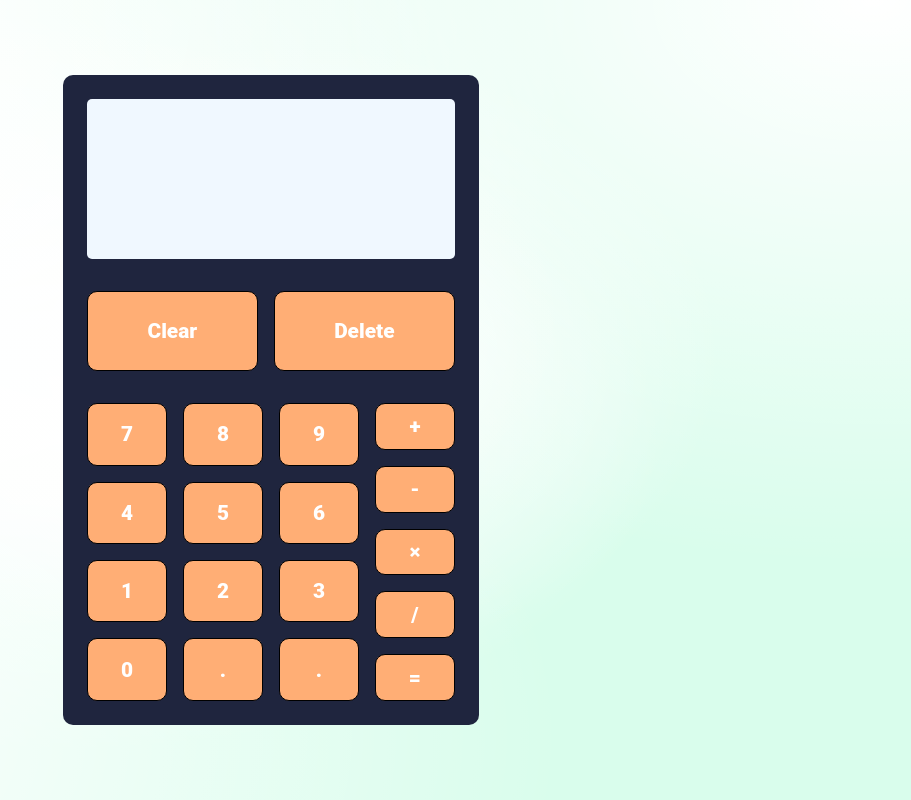
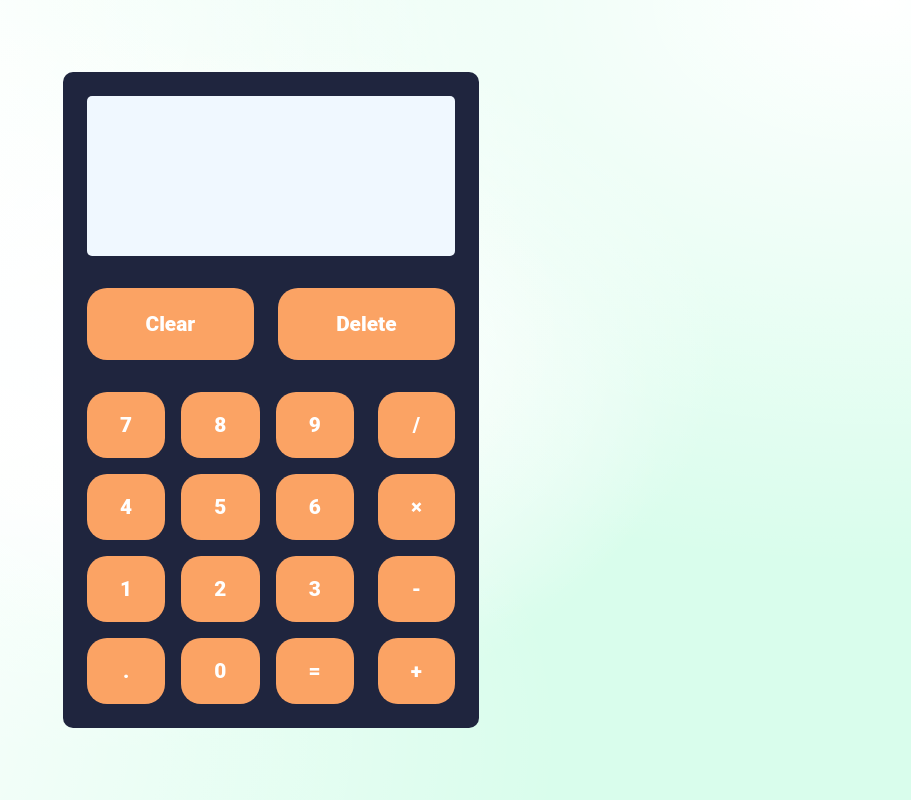
Before and after one commit to kipraschi/calculator, a plain HTML site: page index.html in a window 1280 px wide. Shown: the whole page, without its empty margins (369-1280 px from the left). Drawn offline with Linux system fonts and the light colour scheme.

Commit message:
change calculator layout

```diff
--- a/index.html
+++ b/index.html
@@ -26,16 +26,15 @@
                 <button class="key">1</button>
                 <button class="key">2</button>
                 <button class="key">3</button>
+                <button class="key">.</button>
                 <button class="key">0</button>
-                <button class="key">.</button>
-                <button class="key">.</button>
+                <button class="key">=</button>
             </div>
             <div id="operators">
+                <button class="key">/</button>
+                <button class="key">×</button>
+                <button class="key">-</button>
                 <button class="key">+</button>
-                <button class="key">-</button>
-                <button class="key">×</button>
-                <button class="key">/</button>
-                <button class="key">=</button>
 
             </div>
         </div>
--- a/style.css
+++ b/style.css
@@ -24,8 +24,8 @@ body {
 
 #calculator {
 	background-color: rgb(31, 37, 62);
-	max-height: 60em;
-	width: 25em;
+	height: 40em;
+	min-width: 25em;
 	border-radius: 10px;
 	display: flex;
 	flex-direction: column;
@@ -44,11 +44,11 @@ body {
 	margin: 1em;
 	display: flex;
 	justify-content: center;
-	gap: 1em;
+	gap: 1.5em;
 }
 
 #functions {
-	height: 5em;
+	height: 4.5em;
 }
 
 .functions {
@@ -57,6 +57,7 @@ body {
 
 #keypad {
 	display: flex;
+    flex-grow: 1;
 }
 
 #numbers,
@@ -76,15 +77,18 @@ body {
 
 button {
 	font-size: 1.3em;
-	background-color: rgb(255, 174, 117);
+	background-color: rgb(251, 163, 100);
 	color: rgb(255, 255, 255);
-	border: 1px solid black;
-	border-radius: 10px;
+    border: 1px solid rgba(255, 255, 255, 0);
+	border-radius: 20px;
 	padding: 0.5em;
 }
 
 button:hover {
-    border: 1px solid rgba(255, 255, 255, 0.2);
-    background-color: rgb(253, 187, 139);
+	background-color: rgb(255, 189, 141);
     cursor: pointer;
 }
+
+button:active{
+	border: 1px solid rgb(31, 28, 28);
+}
```
